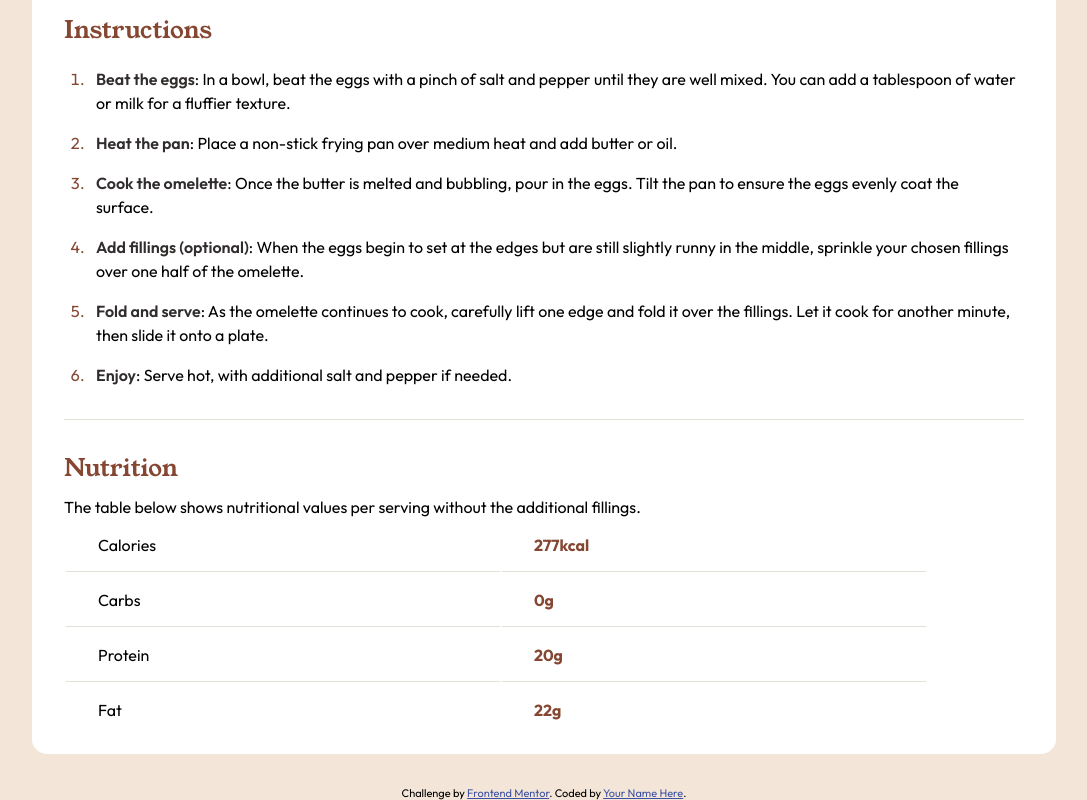
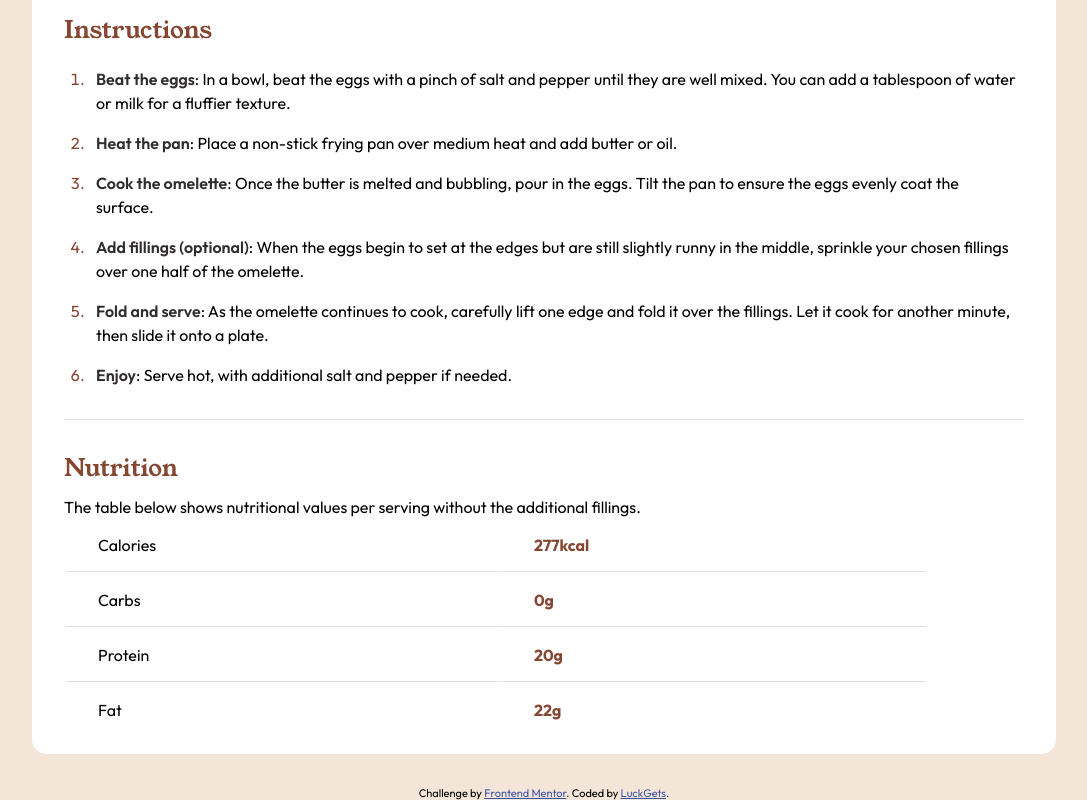
Before and after one commit to LuckGets/Recipe-page-front-end-mentor, a plain HTML site: page index.html in a window 1280 px wide. Shown: the part 1219-2019 px from the top of the page, without its empty margins (96-1183 px from the left). Drawn offline with Linux system fonts and the light colour scheme.

Commit message:
Edit link to github

```diff
--- a/index.html
+++ b/index.html
@@ -104,7 +104,7 @@
 
   <div class="attribution">
     Challenge by <a href="https://www.frontendmentor.io?ref=challenge" target="_blank">Frontend Mentor</a>.
-    Coded by <a href="#">Your Name Here</a>.
+    Coded by <a href="https://github.com/LuckGets/Social-profile-frontend-mentor/tree/main">LuckGets</a>.
   </div>
 </body>
 </html>
```
